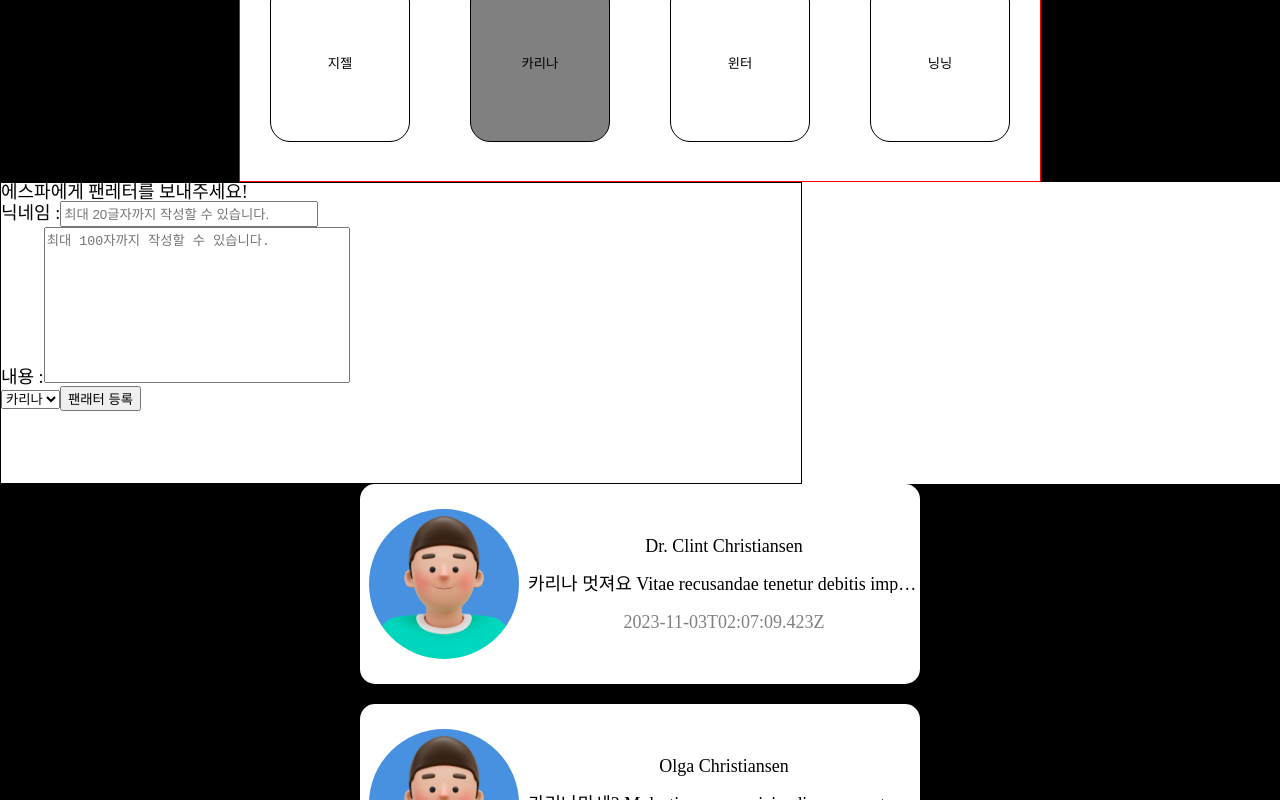
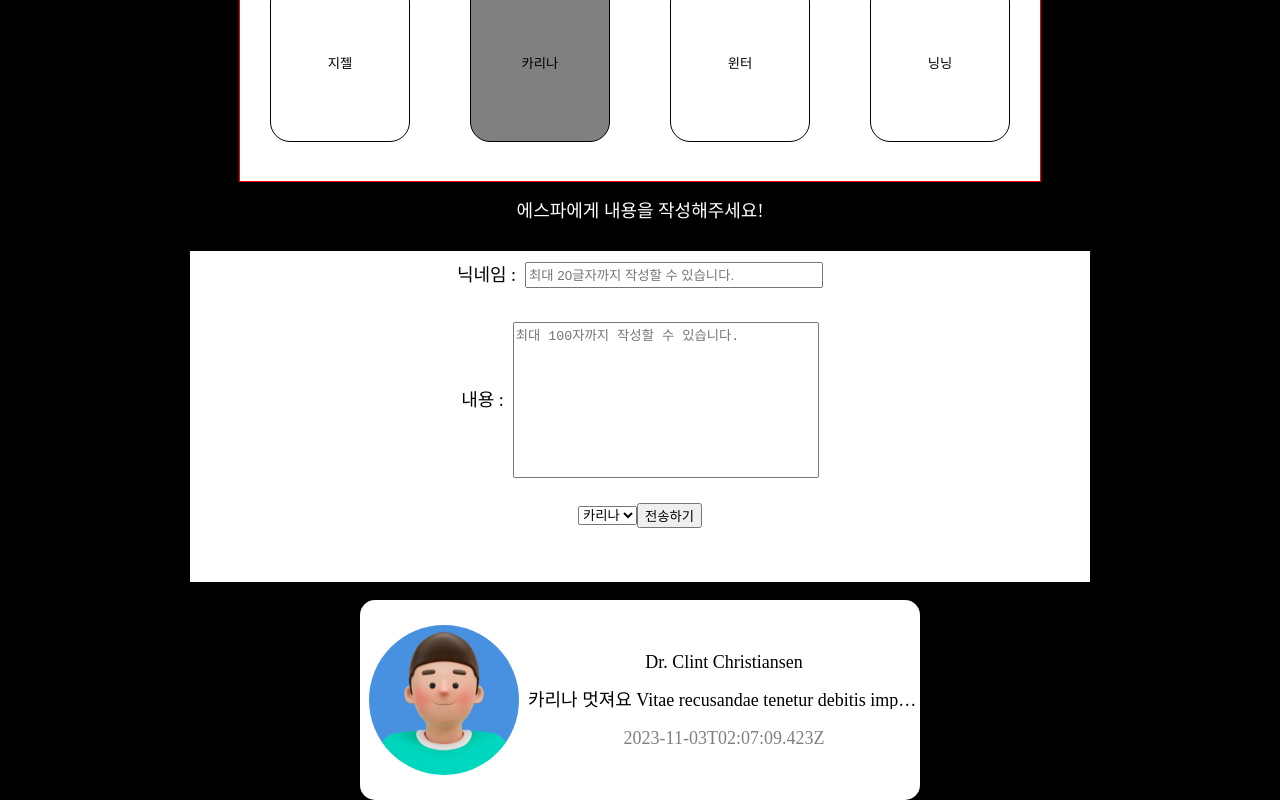
Before and after one commit to dpwl032/thunk-fanLetter-project, a React (Create React App) app: page / in a window 1280 px wide. Shown: the part 568-1368 px from the top of the page. Built offline with nearby package versions, Linux system fonts and the light colour scheme.

Commit message:
youtube api 사용중

```diff
--- a/src/App.css
+++ b/src/App.css
@@ -1 +1,3 @@
 @import url("https://fonts.googleapis.com/css2?family=Dancing+Script:wght@500&display=swap");
+
+@import url("https://fonts.googleapis.com/css2?family=Nanum+Gothic:wght@400;800&display=swap");
--- a/src/Pages/Detail.jsx
+++ b/src/Pages/Detail.jsx
@@ -159,7 +159,7 @@
 `;
 
 const DetailOneLetter = styled.div`
-  border: 1px solid black;
+  border: 1px solid #b9aeae9f;
   border-radius: 20px;
   width: 600px;
   height: 500px;
--- a/src/components/Item.jsx
+++ b/src/components/Item.jsx
@@ -10,8 +10,6 @@
   const filteredLetters = letters.filter((data) => {
     return data.writedTo == name;
   });
-
-  console.log(letters);
 
   return (
     <>
@@ -47,7 +45,15 @@
             );
           })}
         </StItemUl>
-        {!filteredLetters.length ? <p>내용이없어영</p> : ""}
+
+        {!filteredLetters.length ? (
+          <NoneLetter>
+            {" "}
+            현재 작성된 편지가 없습니다. [{name}]에게 팬레터를 보내주세요!
+          </NoneLetter>
+        ) : (
+          ""
+        )}
       </div>
     </>
   );
@@ -100,3 +106,12 @@
   white-space: nowrap;
   text-overflow: ellipsis;
 `;
+
+const NoneLetter = styled.p`
+  color: white;
+  width: 100%;
+  height: 200px;
+  font-size: 45px;
+  text-align: center;
+  font-family: "Nanum Gothic", sans-serif;
+`;
--- a/src/components/LetterForm.jsx
+++ b/src/components/LetterForm.jsx
@@ -3,9 +3,52 @@
 import { useContext } from "react";
 
 const StForm = styled.div`
-  width: 800px;
-  height: 300px;
-  border: 1px solid black;
+  background-color: black;
+  height: 400px;
+  display: flex;
+  flex-direction: column;
+  align-items: center;
+  justify-content: center;
+  gap: 10px;
+`;
+
+const Toaespa = styled.div`
+  background-color: black;
+  width: 900px;
+  color: white;
+  height: 15%;
+  display: flex;
+  justify-content: center;
+  align-items: center;
+`;
+
+const InputAndBtn = styled.form`
+  width: 900px;
+
+  height: 85%;
+  background-color: white;
+  justify-content: center;
+  align-items: center;
+`;
+
+const InputFormSt = styled.div`
+  height: 15%;
+  display: flex;
+  justify-content: center;
+  align-items: center;
+`;
+
+const TextFormSt = styled.div`
+  height: 60%;
+  display: flex;
+  justify-content: center;
+  align-items: center;
+`;
+const ExportForm = styled.div`
+  height: 10%;
+  display: flex;
+  justify-content: center;
+  align-items: center;
 `;
 
 function LetterForm() {
@@ -15,35 +58,35 @@
   return (
     <>
       <StForm>
-        <div> 에스파에게 팬레터를 보내주세요!</div>
+        <Toaespa>에스파에게 내용을 작성해주세요!</Toaespa>
 
-        <form onSubmit={handleSubmit}>
-          <div>
-            <label>닉네임 :</label>
+        <InputAndBtn onSubmit={handleSubmit}>
+          <InputFormSt>
+            닉네임 : &nbsp;
             <input
               name="nickname"
               type="content"
               placeholder="최대 20글자까지 작성할 수 있습니다."
               style={{
-                width: "250px",
+                width: "290px",
                 height: "20px",
               }}
             />
-          </div>
-
-          <div>
-            <label>내용 :</label>
-            <TextArea
+          </InputFormSt>
+          <TextFormSt>
+            내용 : &nbsp;
+            <textarea
               name="content"
               type="text"
               placeholder="최대 100자까지 작성할 수 있습니다."
               style={{
                 width: "300px",
                 height: "150px",
+                resize: "none",
               }}
             />
-          </div>
-          <div>
+          </TextFormSt>
+          <ExportForm>
             <select name="writedTo">
               <option value="카리나">카리나</option>
               <option value="지젤">지젤</option>
@@ -51,18 +94,12 @@
               <option value="닝닝">닝닝</option>
               <option value="윈터">윈터</option>
             </select>
-            <button>팬래터 등록</button>
-          </div>
-        </form>
+            <button>전송하기</button>
+          </ExportForm>
+        </InputAndBtn>
       </StForm>
     </>
   );
 }
 
 export default LetterForm;
-
-const TextArea = styled.textarea`
-  resize: none;
-  width: 350px;
-  height: 170px;
-`;
--- a/src/components/LettersLayout.jsx
+++ b/src/components/LettersLayout.jsx
@@ -2,7 +2,7 @@
 import styled from "styled-components";
 import LettersNav from "./LettersNav";
 import LettersHeader from "./LettersHeader";
-import aespa from "assets/aespa.webp";
+
 import MusicVideo from "./MusicVideo";
 
 const StLayout = styled.div`
--- a/src/components/LettersNav.jsx
+++ b/src/components/LettersNav.jsx
@@ -31,6 +31,7 @@
         </StUl>
       </StNav>
       <LetterForm />
+      <div style={{ background: "black" }}> &nbsp;</div>
       {/* Item 컴포넌트부분 */}
       <Item />
     </>
```
Also changed, not shown: src/assets/aespa.webp (deleted).
